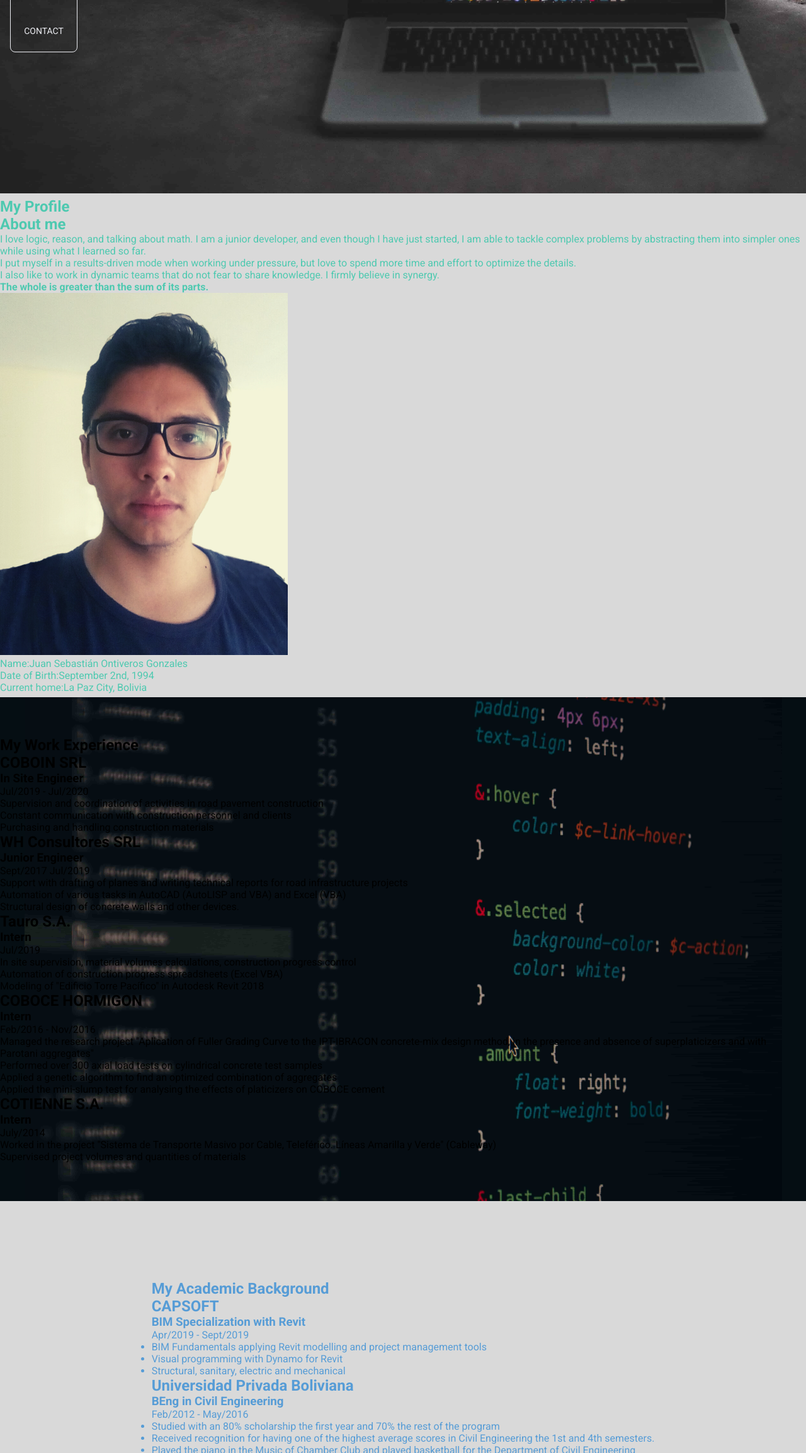
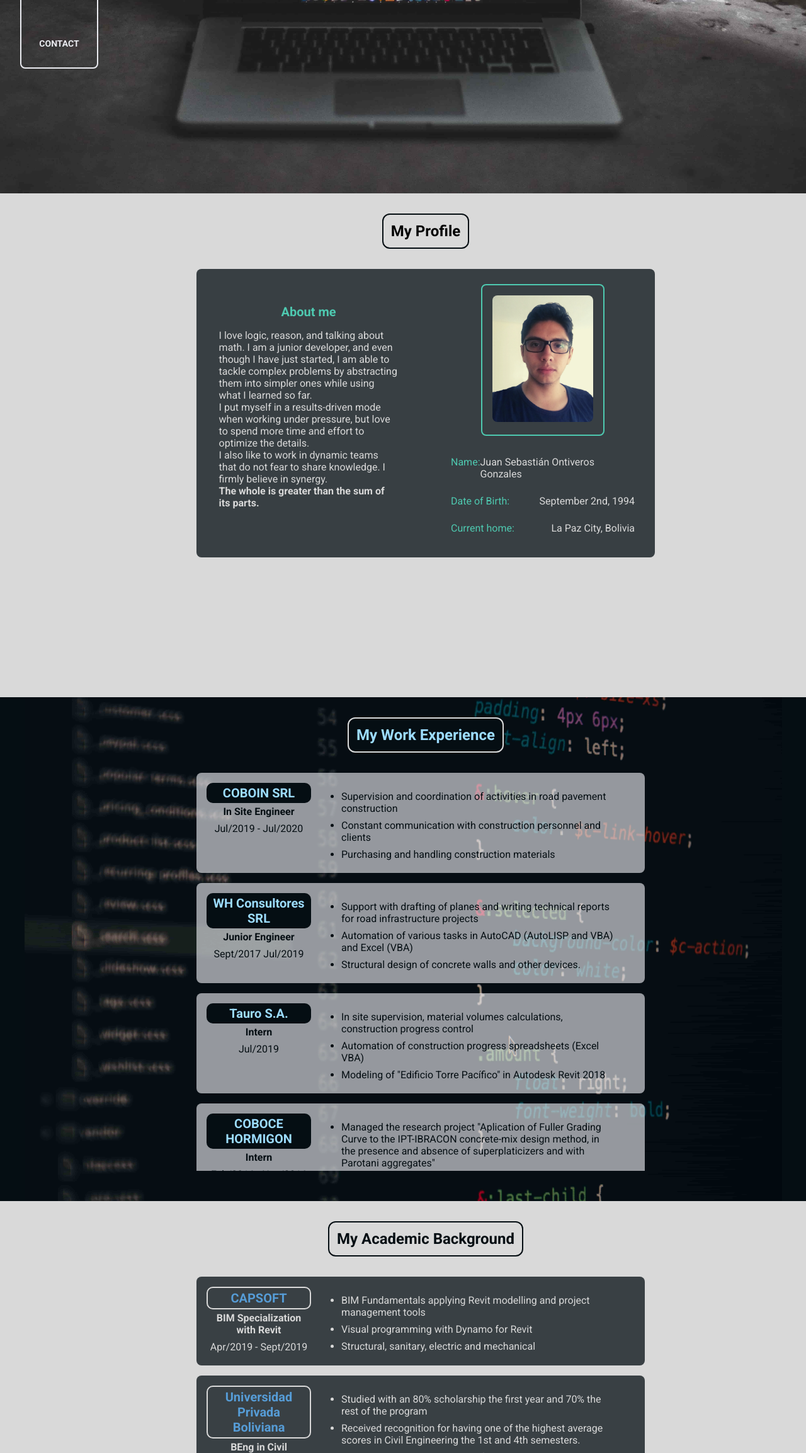
Before and after one commit to sebasonti/sebasonti, a website with bundled scripts: page index.html in a window 1280 px wide. Shown: the part 493-2800 px from the top of the page at 63% size. Built offline with nearby package versions, Linux system fonts and the light colour scheme; some icons are missing.

Commit message:
Completed styles for each section

```diff
--- a/css/styles.css
+++ b/css/styles.css
@@ -22,19 +22,37 @@ html {
     --purple: #cba7d5;
     --yellow: #d7e0c1;
     --beige: #d9d9d9;
-    --light-color: #ebecf1;
-    --fainter-color: #ebecf1c0;
+    /*--light-color: #ebecf1;*/
+    --light-color: var(--beige);
+    --fainter-color: #ebecf1a0;
     --dark-color: #050e13;
     --dark-fainter-color: #050e13c0;
     --h1-font-size: calc((24px/16px) * 1rem);
     --h2-font-size: calc((20px/16px) * 1rem);
     --h3-font-size: calc((16px/16px) * 1rem);
     --border-radius: 0.5em;
+    --border-width: 2px;
     --normal-font-size: calc((15px/16px) * 1rem);
     --small-font-size: calc((13px/16px) * 1rem);
     --smaller-font-size: calc((12px/16px) * 1rem);
     --heading-line-height: 1.3;
     --body-line-height: 1.6
+}
+
+.blue {
+    color: var(--blue);
+}
+
+.light-blue {
+    color: var(--light-blue);
+}
+
+.green {
+    color: var(--green);
+}
+
+.orange {
+    color: var(--salmon);
 }
 
 body {
@@ -43,19 +61,31 @@ body {
     font-size: var(--normal-font-size);
 }
 
+h1 {
+    font-size: 24px;
+}
+
+h2 {
+    font-size: 20px;
+}
+
+h3 {
+    font-size: 16px;
+}
+
 .nav-menu {
-    border: 0.1px solid var(--light-color);
+    border: var(--border-width) solid var(--light-color);
     color: var(--light-color);
     position: fixed;
     top: 50%;
-    left: 1em;
+    left: 2rem;
     transform: translate(0%, -50%);
     border-radius: var(--border-radius);
 }
 
 .menu {
-    width: 7.5em;
-    height: 25em;
+    width: 7.5rem;
+    height: 25rem;
     list-style: none;
     font-size: 14px;
     display: flex;
@@ -77,6 +107,7 @@ body {
     flex-direction: column;
     justify-content: center;
     align-items: center;
+    font-weight: bold;
 }
 
 .menu-item:first-child {
@@ -113,6 +144,13 @@ body {
     transform: scale(1,1);
 }
 
+.menu,
+.menu-item,
+.menu-link,
+.menu-title {
+    color: inherit;
+}
+
 main {
     display: flex;
     flex-direction: column;
@@ -126,15 +164,8 @@ section {
     align-items: center;
 }
 
-.menu,
-.menu-item,
-.menu-link,
-.menu-title {
-    color: inherit;
-}
-
 .main-title {
-    border: 0.1px solid var(--light-color);
+    border: var(--border-width) solid var(--light-color);
     border-radius: var(--border-radius);
     background-color: var(--dark-color);
     padding: 1em;
@@ -143,16 +174,15 @@ section {
 }
 
 #presentation {
-    background-color: transparent;
     background-image: url("../img/comp_screen-min.jpg");
     background-size: cover;
     background-repeat: no-repeat;
     background-attachment: fixed;
+    background-position: center center;
 }
 
 #profile {
     background-color: var(--beige);
-    color: var(--green);
 }
 
 #work-ex {
@@ -162,11 +192,12 @@ section {
     background-attachment: fixed;
     background-position: center center;
     background-color: var(--dark-color);
+    color: var(--light-blue);
 }
 
 #academic-bg {
     background-color: var(--beige);
-    color: var(--blue);
+    color: var(--dark-color);
 }
 
 #skills {
@@ -175,29 +206,302 @@ section {
     background-repeat: no-repeat;
     background-attachment: fixed;
     background-position: center center;
+    color: var(--purple)
 }
 
 #contact {
     background-color: var(--dark-color);
+    color: var(--light-color);
+}
+
+section:not(#presentation) {
+    justify-content: flex-end;
+}
+
+.container {
+    height: 100%;
+    width: calc(100% - 9.5rem);
+    padding: 2rem 15rem 3rem 10rem;
+    display: flex;
+    flex-direction: column;
+    align-items: center;
+}
+
+#profile .content {
+    display: grid;
+    grid-template-columns: 1fr 1fr;
+    grid-template-rows: 3fr 2fr;
+    grid-gap: 1rem;
+    background-color: var(--dark-fainter-color);
+    border-radius: var(--border-radius);
+}
+
+#profile .title{
+    width: fit-content;
+    justify-self: center;
+}
+
+#profile .title:hover {
+    color: var(--green);
+    background-color: var(--dark-fainter-color);
+    border-color: transparent;
+}
+
+#profile .text-box{
+    grid-row: 1 / 3;
+    padding-top: 2rem;
+    justify-self: center;
+    width: 80%;
+    color: var(--beige);
+}
+
+#profile h2 {
+    text-align: center;
+    margin-top: 0.5rem;
+    padding: 1rem;
+    color: var(--green)
+}
+
+#profile .profile-photo{
+    justify-self: center;
+    align-self: flex-start;
+    border: var(--border-width) solid var(--green);
+    border-radius: var(--border-radius);
+    padding: 1rem;
+    margin-top: 1.5rem;
+}
+
+#profile img{
+    width: 10rem;
+    border-radius: var(--border-radius);
+}
+
+.personal-info {
+    list-style: none;
+    color: var(--beige);
+}
+
+.info-item {
+    margin-top: .5rem;
+    padding: .5rem 2rem;
+    display: flex;
+    justify-content: flex-end;
+}
+
+.info-tag {
+    color: var(--green);
+    justify-self: flex-start;
+    flex: 1;
+}
+
+.info {
+    justify-self: flex-end;
+}
+
+#academic-bg .title:hover {
+    color: var(--blue);
+    background-color: var(--dark-fainter-color);
+    border-color: transparent;
+}
+
+#work-ex .content,
+#academic-bg .content,
+#skills .content {
+    display: grid;
+    grid-gap: 1rem;
+    grid-template-columns: 1fr;
+    justify-items: center;
+    overflow-y: scroll;
+    padding-right: 1rem;
+}
+
+#work-ex ::-webkit-scrollbar,
+#academic-bg ::-webkit-scrollbar,
+#skills ::-webkit-scrollbar {
+    all: initial;
+}
+
+#work-ex ::-webkit-scrollbar-track,
+#skills ::-webkit-scrollbar-track {
+    background-color: var(--fainter-color);
+    border-radius: var(--border-radius);
+}
+
+#academic-bg ::-webkit-scrollbar-track {
+    background-color: var(--dark-fainter-color);
+    border-radius: var(--border-radius);
+}
+
+#work-ex ::-webkit-scrollbar-thumb,
+#skills ::-webkit-scrollbar-thumb {
+    background-color: var(--dark-color);
+    border: var(--border-width) solid var(--fainter-color);
+    border-radius: var(--border-radius);
+}
+
+#academic-bg ::-webkit-scrollbar-thumb {
+    background-color: var(--beige);
+    border: var(--border-width) solid var(--dark-fainter-color);
+    border-radius: var(--border-radius);
+}
+
+.experience-card,
+.skills-card {
+    background-color: var(--fainter-color);
+    border-radius: var(--border-radius);
+    color: var(--dark-color);
+    width: 100%;
+    padding: 1rem;
+    display: grid;
+    grid-gap: 1rem;
+    grid-template-columns: 1fr 3fr;
+}
+
+.exp-title,
+.exp-sub-title,
+.exp-dates,
+.exp-description,
+.skills-title,
+.skills-list {
+    padding: 0.25rem;
+}
+
+.exp-description,
+.skills-list {
+    padding: 0.25rem 2rem;
+}
+
+.exp-title,
+.skills-title,
+.exp-sub-title,
+.exp-dates {
+    text-align: center;
+}
+
+.exp-title,
+.skills-title {
+    color: var(--light-blue);
+    background-color: var(--dark-color);
+    border-radius: var(--border-radius);
+}
+
+.exp-bullet {
+    padding-top: 0.5rem;
+}
+
+#academic-bg .experience-card {
+    background-color: var(--dark-fainter-color);
+    color: var(--light-color);
+}
+
+#academic-bg .exp-title {
+    color: var(--blue);
+    border: var(--border-width) solid var(--beige);
+    background-color: transparent;
+}
+
+.skills-title {
+    color: var(--purple);
+    align-self: flex-start;
+}
+
+.skills-list {
+    list-style: none;
+}
+
+.skills-list li {
+    display: flex;
+    justify-content: flex-end;
+    border-radius: var(--border-radius);
+    padding: 0.125rem .5rem;
+}
+
+.skills-list li:hover {
+    color: var(--light-color);
+    background-color: var(--dark-fainter-color);
+}
+
+.jam-star,
+.jam-star-full {
+    transition: padding .25s;
+}
+
+.skills-list li:hover .jam-star,
+.skills-list li:hover .jam-star-full {
+    color: var(--purple);
+    padding-left: 0.25rem;
+}
+
+.skill-name {
+    justify-self: flex-start;
+    flex-grow: 1;
+}
+
+#skills .container {
+    padding: 2rem 20rem 3rem 15rem;
+}
+
+#contact .title {
     color: var(--salmon);
 }
 
-.active {
-    color: var(--green);
+#contact .content {
+    height: 100%;
+    width: 100%;
 }
 
-.blue {
-    color: var(--blue);
+.contact-list {
+    height: 80%;
+    list-style: none;
+
+    display: flex;
+    flex-direction: column;
+    justify-content: space-evenly;
+    align-items: center;
 }
 
-.light-blue {
-    color: var(--light-blue);
+.contact-item {
+    width: 40%;
+    padding: 1rem;
+    display: flex;
+    align-items: center;
+    border: var(--border-width) solid transparent;
+    border-radius: var(--border-radius);
+    transition: width 0.25s;
 }
 
-.green {
-    color: var(--green);
+.contact-item:hover {
+    width: 45%;
+    border-color: var(--light-color);
 }
 
-.orange {
+#contact .jam {
+    font-size: 2.5em;
     color: var(--salmon);
+    flex: 1;
 }
+
+.contact-info {
+    text-decoration: none;
+    color: var(--beige);
+}
+
+.title {
+    text-align: center;
+    margin-bottom: 2rem;
+    padding: 0.5em;
+    border-radius: var(--border-radius);
+}
+
+section:nth-child(2n) .title {
+    border: var(--border-width) solid var(--dark-color);
+}
+
+section:nth-child(2n + 1) .title {
+    border: var(--border-width) solid var(--light-color);
+    background-color: var(--dark-color);
+}
+
+section:last-child .title {
+    border: var(--border-width) solid var(--light-color);
+}
```
